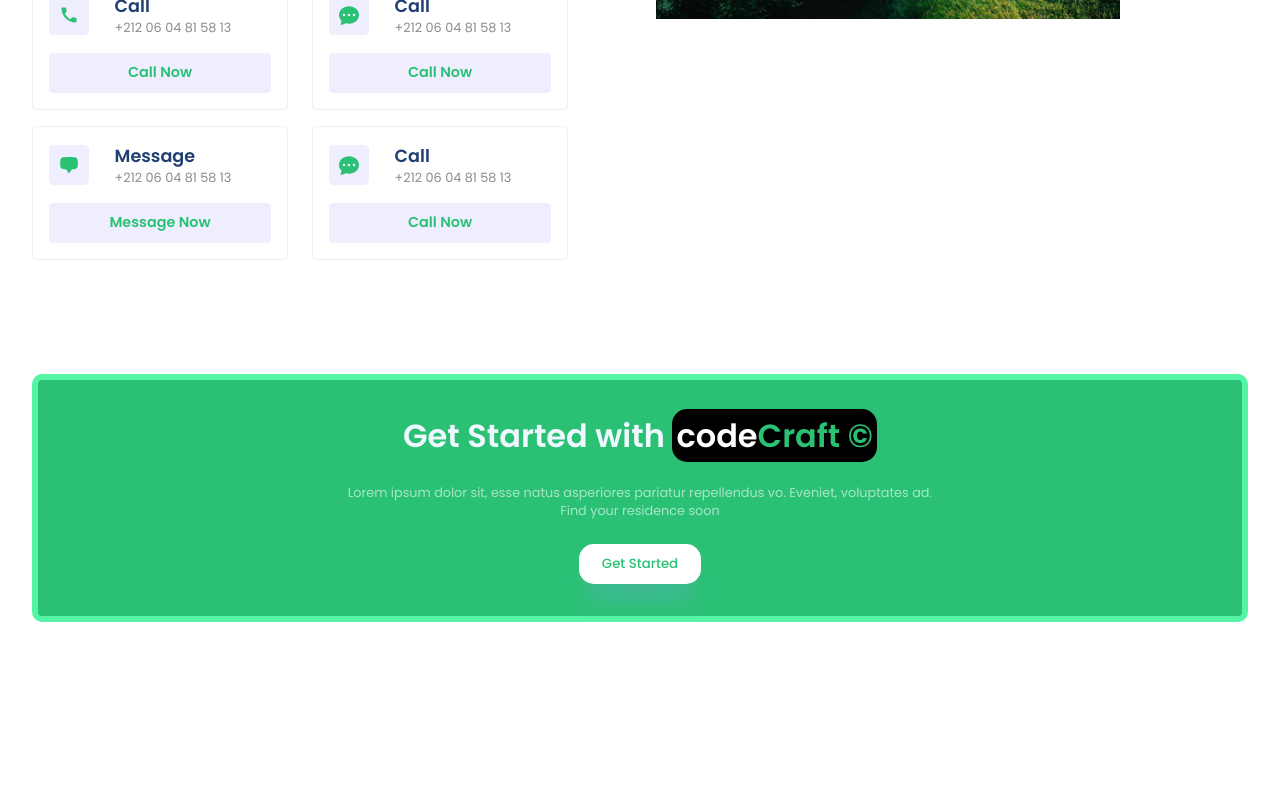
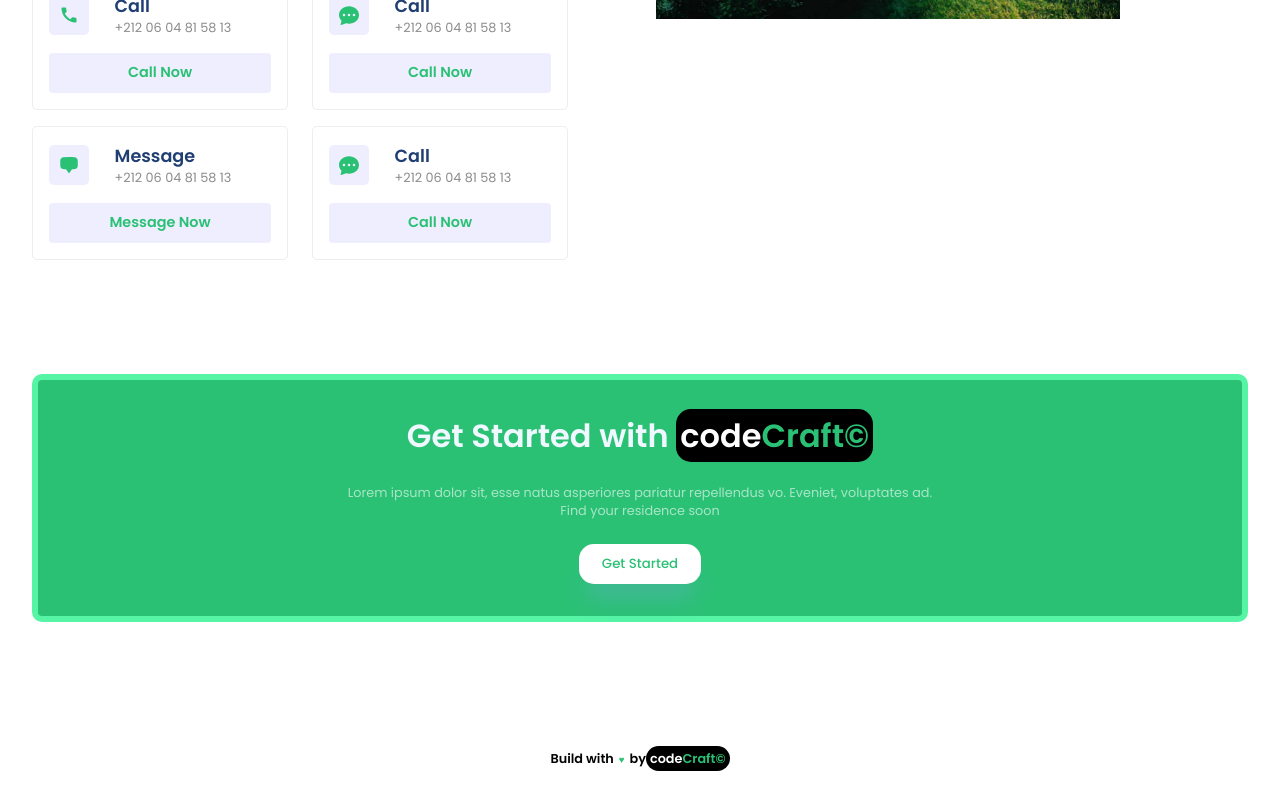
Before and after one commit to CodeCraft2016/EasyLivingFinds, a React (Vite) app: page / in a window 1280 px wide. Shown: the part 2478-3278 px from the top of the page. Before the commit the page ends 3196 px from the top, so only its background shows below. Built offline with nearby package versions, Linux system fonts and the light colour scheme.

Commit message:
Add Footer compoents

```diff
--- a/src/components/Footer/Footer.css
+++ b/src/components/Footer/Footer.css
@@ -0,0 +1,9 @@
+.f-container{
+    margin-top: 4rem;
+}
+
+.f-container>p{
+
+    font-size: 0.8rem;
+    font-weight: 600;
+}
--- a/src/components/Footer/Footer.jsx
+++ b/src/components/Footer/Footer.jsx
@@ -4,7 +4,18 @@ import './Footer.css';
 const Footer = ()=>{
     return ( <div>
         <section className="f-wrapper">
-            <div className="paddings innerWidth flexCenter f-container"></div>
+            <div className="paddings innerWidth flexCenter f-container">
+            <p>Build with
+                <span className="greenText smallText">&hearts;</span>
+                by
+                <a href="https://jellyfish-app-22cef.ondigitalocean.app/resume">
+                <span className="code-craft">code<span>Craft&copy;</span></span>
+                </a>
+
+                </p>
+            </div>
+
+
         </section>
     </div>)
 }
--- a/src/components/GetStarted/GetStarted.jsx
+++ b/src/components/GetStarted/GetStarted.jsx
@@ -7,7 +7,7 @@ const GetStarted = ()=>{
     <section class="g-wrapper">
         <div className="paddings innerWidth g-container">
             <div className="flexColCenter inner-container">
-                <span className="primaryText">Get Started with <span className="code-craft">code<span>Craft &copy;</span> </span></span>
+                <span className="primaryText">Get Started with <span className="code-craft">code<span>Craft&copy;</span> </span></span>
                 <span className="secondaryText">Lorem ipsum dolor sit, esse natus asperiores pariatur repellendus vo. Eveniet, voluptates ad.
                     <br/> Find your residence soon
                 </span>
--- a/src/index.css
+++ b/src/index.css
@@ -95,7 +95,8 @@ a {
 
 .smallText{
   color : rgb(140 139 139);
-  font-size: 0.5rem;
+  font-size: 0.6rem !important;
+  margin: 5px;
 }
 .orangeText {
   color: orange;
```
